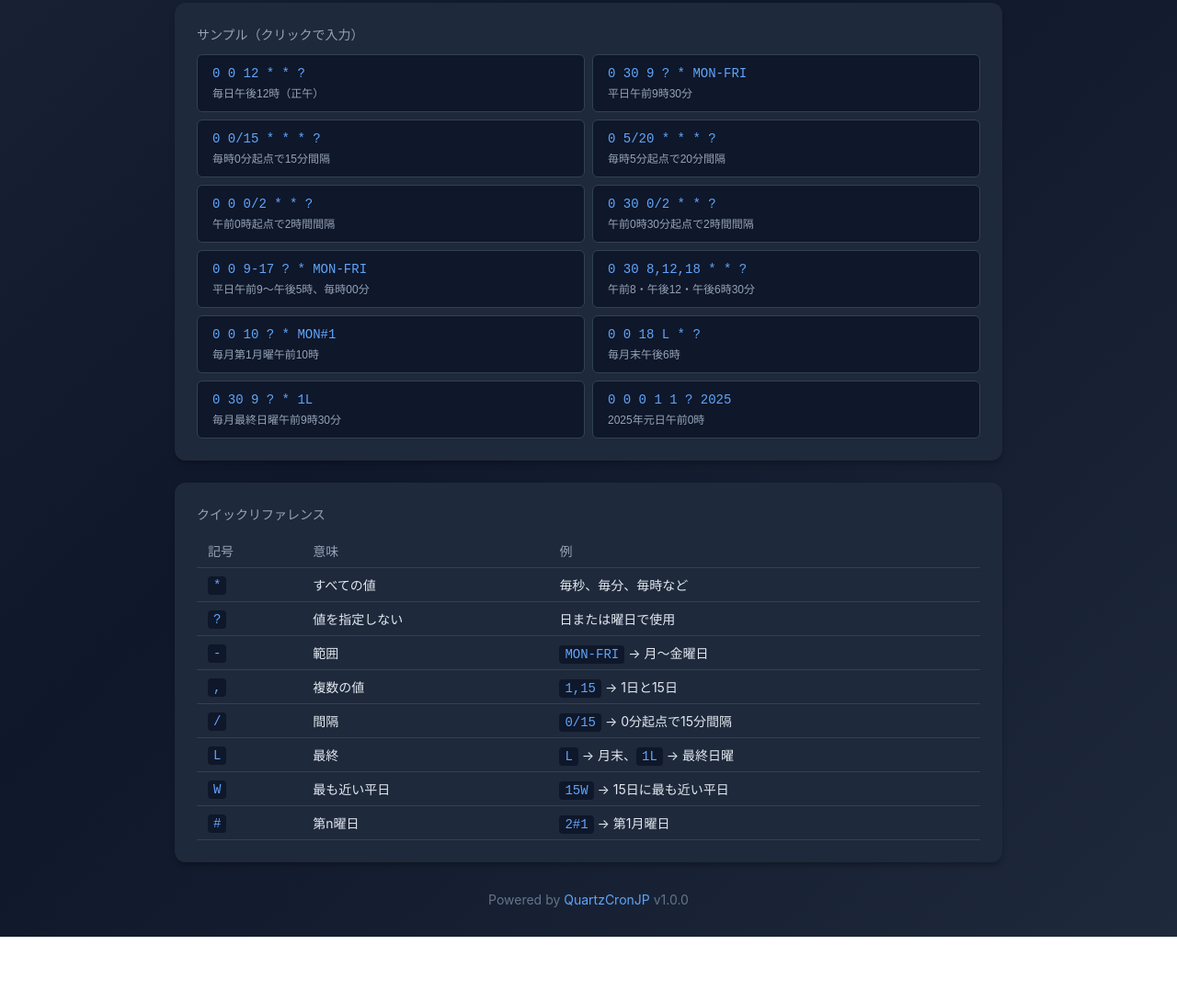
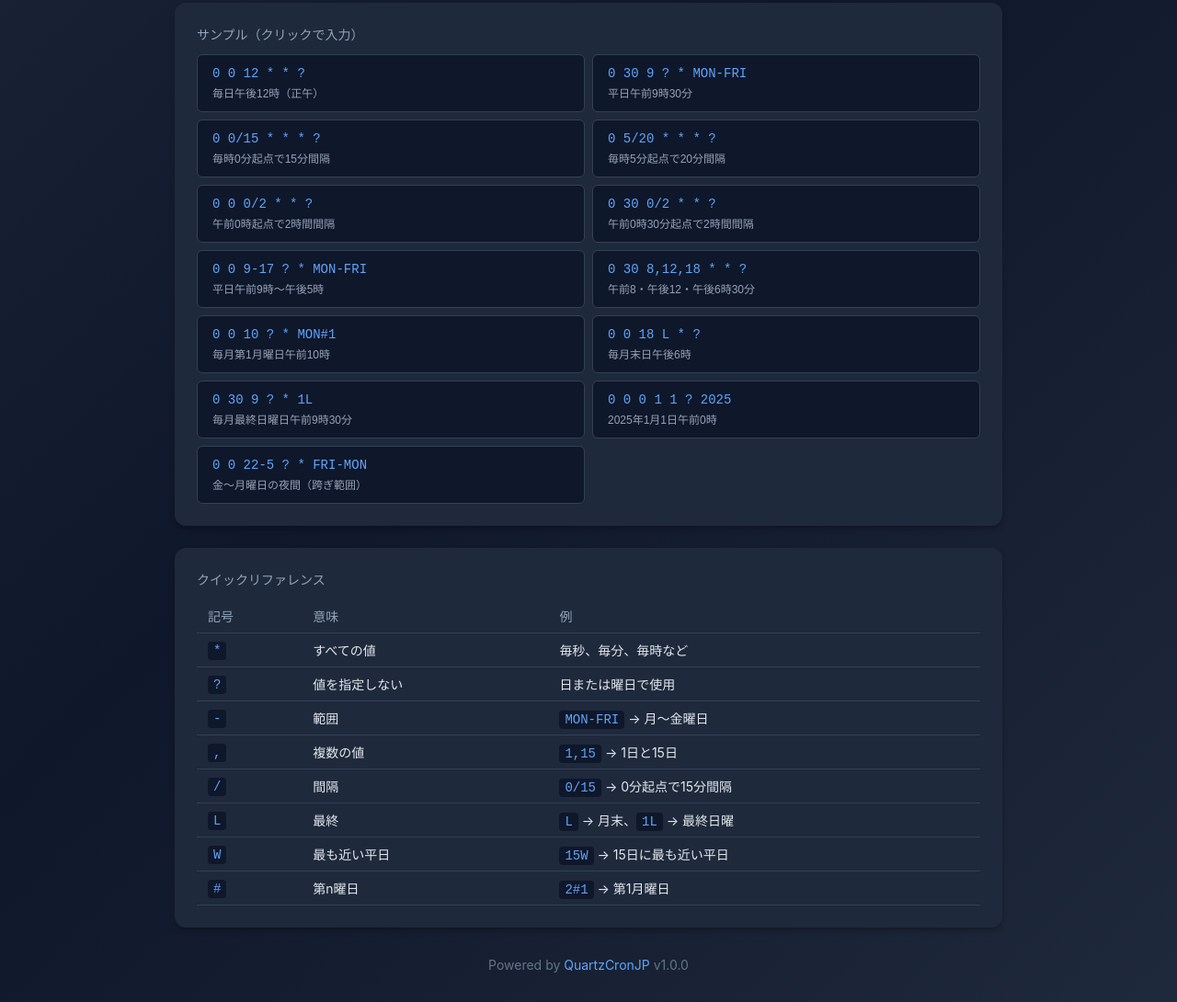
Before and after one commit to ryoheiTkd/quartz-cron-jp, a website: page index.html in a window 1280 px wide. Shown: the part 631-1721 px from the top of the page at 92% size. Before the commit the page ends 1650 px from the top, so only its background shows below. Drawn offline with Linux system fonts and the light colour scheme.

Commit message:
add: READMEとサンプル調整

```diff
--- a/index.html
+++ b/index.html
@@ -358,12 +358,13 @@
       { cron: '0 5/20 * * * ?', desc: '毎時5分起点で20分間隔' },
       { cron: '0 0 0/2 * * ?', desc: '午前0時起点で2時間間隔' },
       { cron: '0 30 0/2 * * ?', desc: '午前0時30分起点で2時間間隔' },
-      { cron: '0 0 9-17 ? * MON-FRI', desc: '平日午前9〜午後5時、毎時00分' },
+      { cron: '0 0 9-17 ? * MON-FRI', desc: '平日午前9時〜午後5時' },
       { cron: '0 30 8,12,18 * * ?', desc: '午前8・午後12・午後6時30分' },
-      { cron: '0 0 10 ? * MON#1', desc: '毎月第1月曜午前10時' },
-      { cron: '0 0 18 L * ?', desc: '毎月末午後6時' },
-      { cron: '0 30 9 ? * 1L', desc: '毎月最終日曜午前9時30分' },
-      { cron: '0 0 0 1 1 ? 2025', desc: '2025年元日午前0時' }
+      { cron: '0 0 10 ? * MON#1', desc: '毎月第1月曜日午前10時' },
+      { cron: '0 0 18 L * ?', desc: '毎月末日午後6時' },
+      { cron: '0 30 9 ? * 1L', desc: '毎月最終日曜日午前9時30分' },
+      { cron: '0 0 0 1 1 ? 2025', desc: '2025年1月1日午前0時' },
+      { cron: '0 0 22-5 ? * FRI-MON', desc: '金〜月曜日の夜間（跨ぎ範囲）' }
     ];
 
     var FIELD_LABELS = {
```
Also changed, not shown: README.md.
